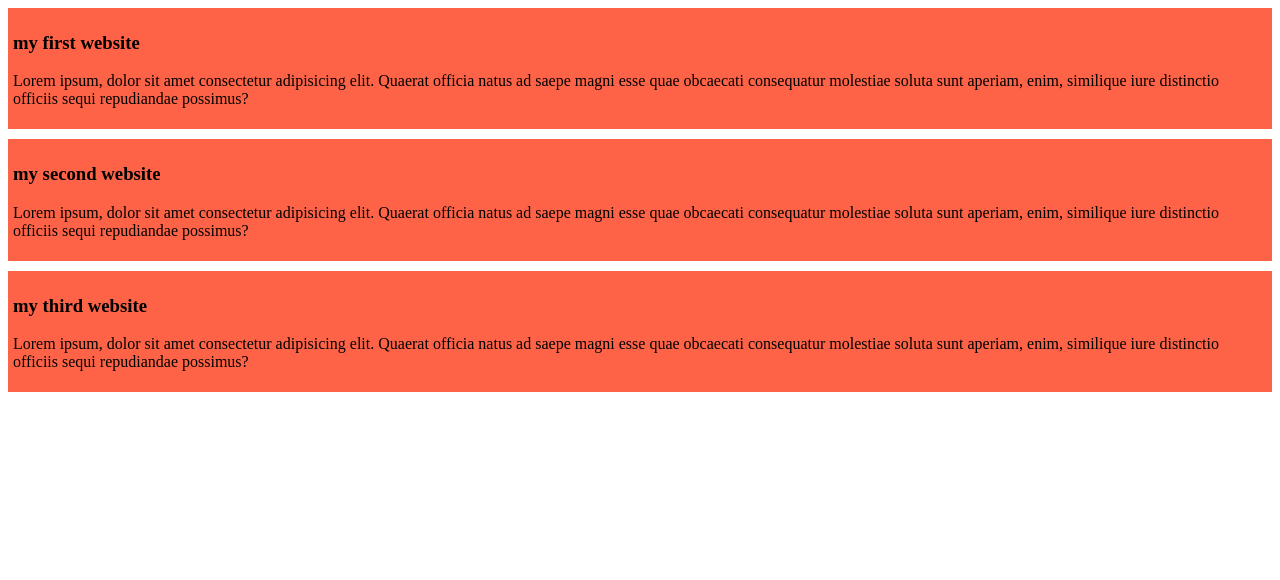
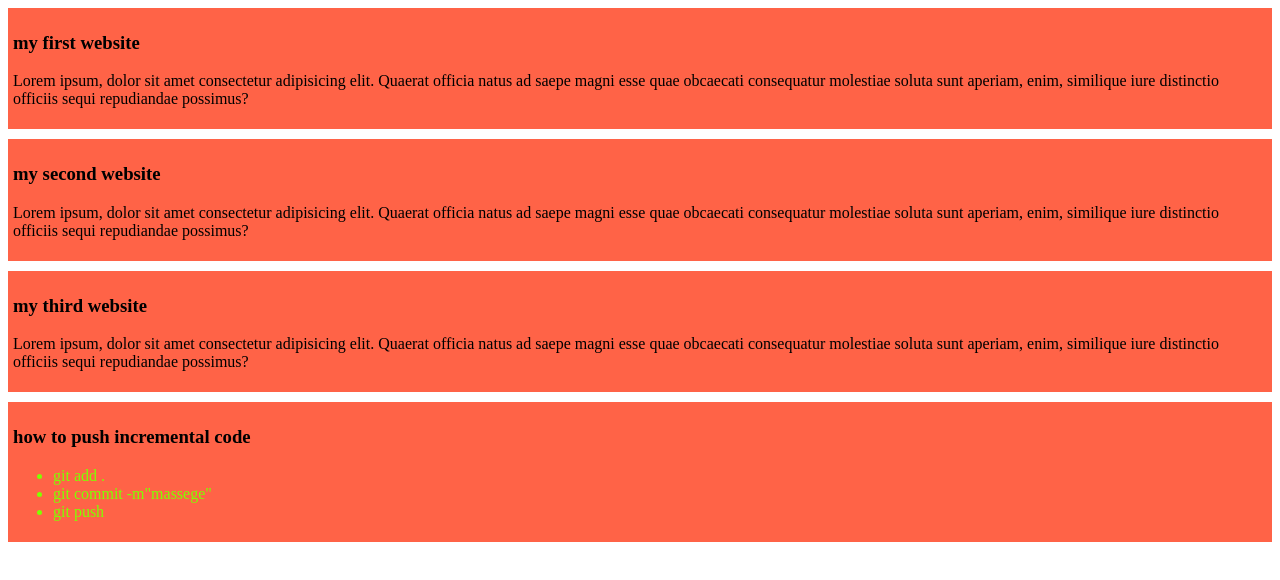
Before and after one commit to atik015/my-simple-website, a plain HTML site: page index.html in a window 1280 px wide. Drawn offline with Linux system fonts and the light colour scheme.

Commit message:
added a list

```diff
--- a/index.html
+++ b/index.html
@@ -19,6 +19,16 @@
         <h3>my third website</h3>
         <p>Lorem ipsum, dolor sit amet consectetur adipisicing elit. Quaerat officia natus ad saepe magni esse quae obcaecati consequatur molestiae soluta sunt aperiam, enim, similique iure distinctio officiis sequi repudiandae possimus?</p>
     </div>
+    <div>
+        <h3>how to push incremental code</h3>
+        <ul>
+            <li>git add .</li>
+            <li>git commit -m"massege"</li>
+            <li>git push</li>
+        </ul>
+
+
+    </div>
 
 </body>
 </html>
--- a/styles/blog.css
+++ b/styles/blog.css
@@ -4,3 +4,7 @@ div{
     padding: 5px;
     margin-bottom: 10px;
 }
+li{
+ color: chartreuse;
+
+}
```
